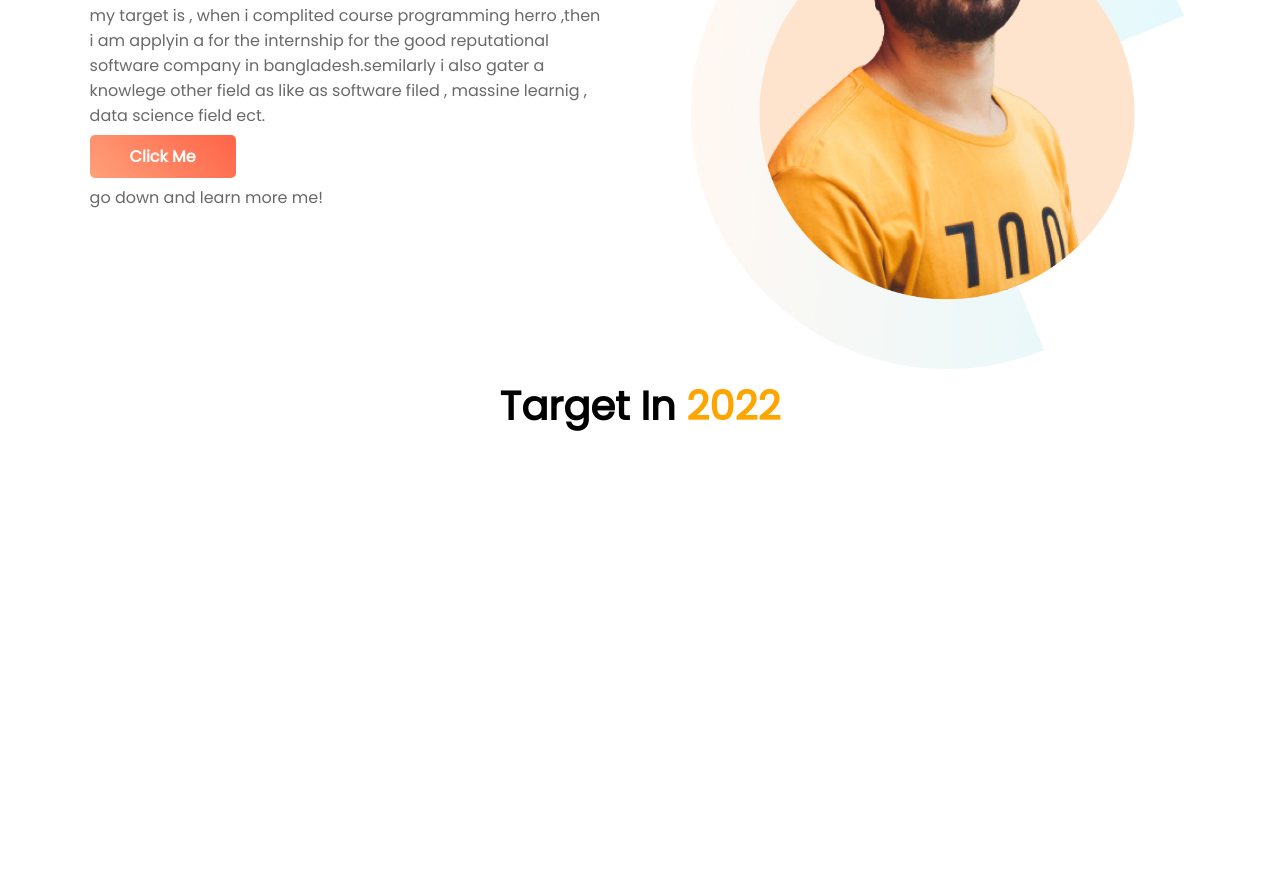
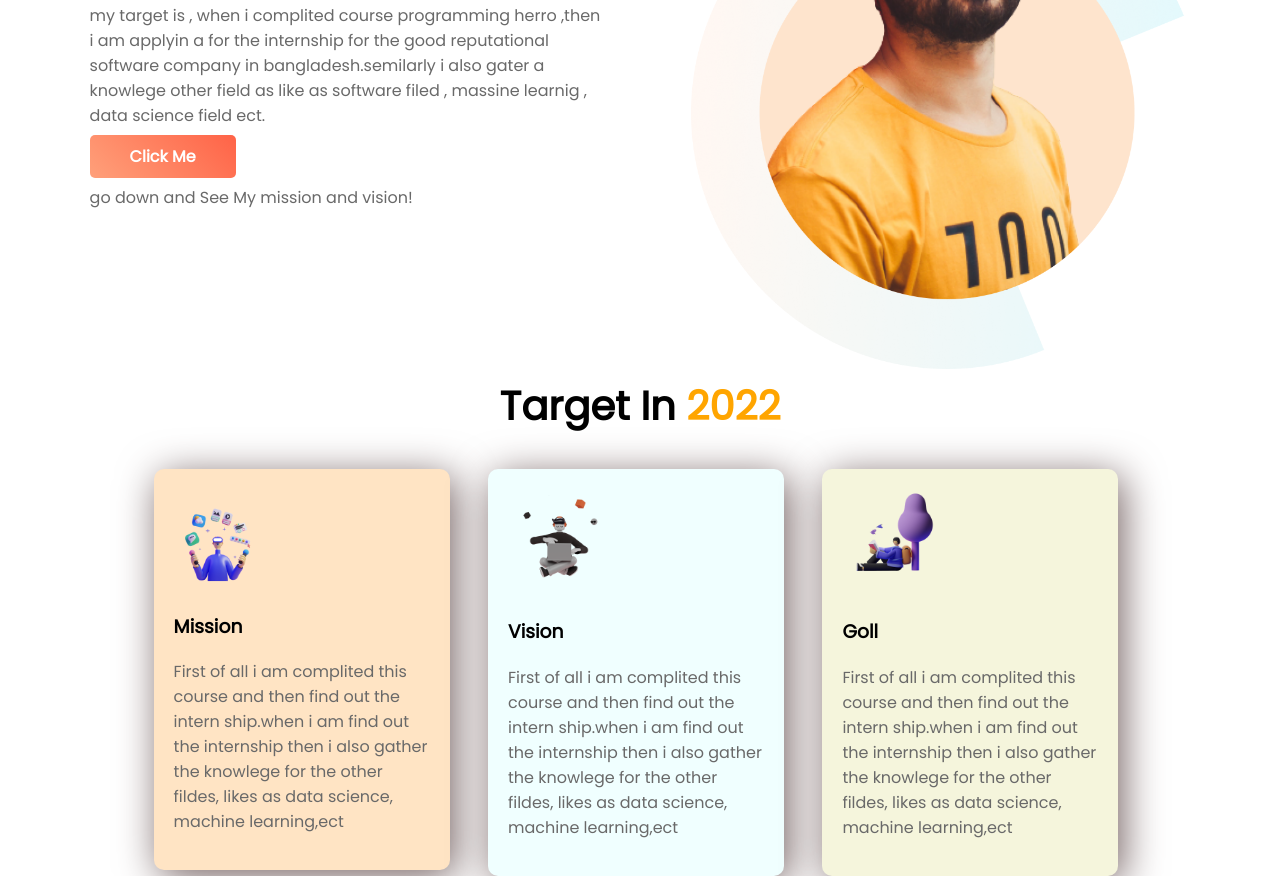
Before and after one commit to FaridHosen/assignment1, a plain HTML site: page index.html in a window 1280 px wide. Shown: the part 317-1193 px from the top of the page. Before the commit the page ends 800 px from the top, so only its background shows below. Drawn offline with Linux system fonts and the light colour scheme.

Commit message:
second part

```diff
--- a/index.html
+++ b/index.html
@@ -19,7 +19,7 @@
                 as like as software filed , massine learnig , data science field ect.
             </p>
             <a class="button" target="_blank" href="https://www.linkedin.com/in/farid-hossain-539843144/"> Click Me</a>
-            <p>go down and learn more me!</p>
+            <p>go down and See My mission and vision!</p>
         </div>
         <div class="width">
             <img src="image/person-0.png" alt="">
@@ -27,6 +27,30 @@
     </section>
     <section>
         <h1 id="middle"> Target In <span>2022</span></h1>
+        <div class="mid" id="mission">
+            <img src="image/illustrator-1.png" alt="">
+            <h3>Mission</h3>
+            <p>First of all i am complited this course and then find out the intern ship.when i am find out the
+                internship then
+                i also gather the knowlege for the other fildes, likes as data science, machine learning,ect
+            </p>
+        </div>
+        <div class="mid" id="vision">
+            <img src="image/illustrator-2.png" alt="">
+            <h3>Vision</h3>
+            <p>First of all i am complited this course and then find out the intern ship.when i am find out the
+                internship then
+                i also gather the knowlege for the other fildes, likes as data science, machine learning,ect
+            </p>
+        </div>
+        <div class="mid" id="goll">
+            <img src="image/illustrator-3.png" alt="">
+            <h3>Goll</h3>
+            <p>First of all i am complited this course and then find out the intern ship.when i am find out the
+                internship then
+                i also gather the knowlege for the other fildes, likes as data science, machine learning,ect
+            </p>
+        </div>
 
     </section>
 
--- a/style.css
+++ b/style.css
@@ -36,3 +36,26 @@ p{
 #middle{
     text-align: center;
 }
+.mid{
+    width: 20%;
+    float: left;
+    margin-left: 3%;
+    box-shadow: 5px 7px 40px rgb(117, 98, 98);
+    height: 80%;
+    background-color: azure;
+    padding: 20px;
+    border-radius: 10px;
+
+
+}
+.mid img{
+    width: 40%;
+}
+#mission{
+    border: 10px;
+    margin-left: 12%;
+    background-color: bisque;
+}
+#goll{
+    background-color: beige;
+}
```
Also changed, not shown: image/illustrator-1.png (added), image/illustrator-2.png (added), image/illustrator-3.png (added).
